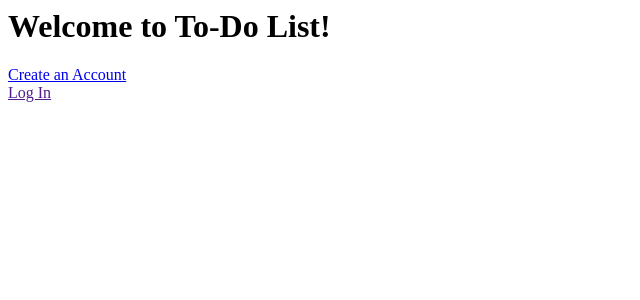
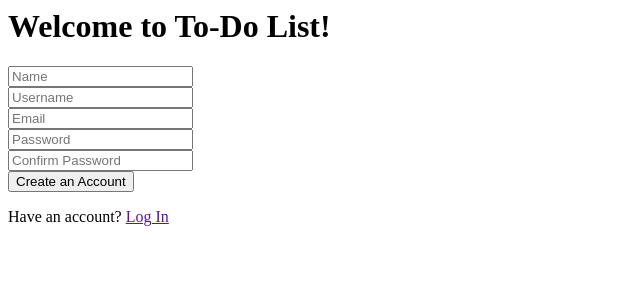
Before and after one commit to raineaway/260_final_project, a Django app: page / in a window 1280 px wide. Shown: the top 300 px of the page, without its empty margins (0-640 px from the left). Run offline with Django 3.2, Linux system fonts and the light colour scheme.

Commit message:
adding sign up form in homepage

```diff
--- a/lists/templates/lists/index.html
+++ b/lists/templates/lists/index.html
@@ -7,8 +7,17 @@
         <h1>Welcome to To-Do List!</h1>
     </div>
     <div class="home-actions">
-        <a href="signup">Create an Account</a><br/>
-        <a href="">Log In</a>
+        <div class="signup-form">
+            <form action="signup">
+                <div><input type="text" name="name" placeholder="Name" /></div>
+                <div><input type="text" name="username" placeholder="Username" /></div>
+                <div><input type="text" name="email"  placeholder="Email" /></div>
+                <div><input type="password" name="password" placeholder="Password" /></div>
+                <div><input type="password" name="confirm_password" placeholder="Confirm Password" /></div>
+                <div><input type="submit" value="Create an Account" class="submit" /></div>
+            </form>
+        </div>
+        Have an account? <a href="">Log In</a>
     </div>
 </div>
 </body>
```
